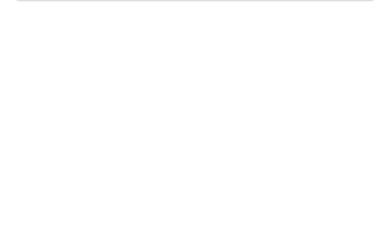
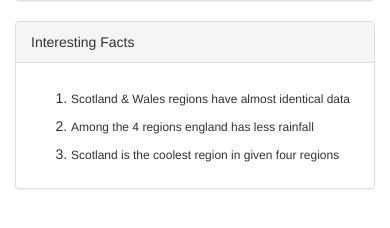
Before and after one commit to rushjadhav/web_assessment_kisanhub_rushikesh, a Django app: template weather_data_analyzer/weather_data/templates/index.html in a window 390 px wide. Shown: the part 355-583 px from the top of the page. Run offline with Django 3.2, Linux system fonts and the light colour scheme; the template is opened without the code that fills it: values that come from a table or form of the project are taken from there, others are empty; data comes from the database, SQL or seed files in the repository; some libraries are stand-ins or nearby versions.

Commit message:
Added interesting facts in index html page

```diff
--- a/weather_data_analyzer/weather_data/templates/index.html
+++ b/weather_data_analyzer/weather_data/templates/index.html
@@ -1,3 +1,5 @@
+
+
 <!DOCTYPE html>
 {% load staticfiles %}
 <html lang="en">
@@ -9,20 +11,16 @@
     <meta name="viewport" content="width=device-width, initial-scale=1">
     <link rel="stylesheet" href="{% static 'weather_data/css/bootstrap.min.css' %}">
   </head>
-
   <body>
-
     <div class="container">
       <h2>{{current_region.name}} Monthly Weather Data</h2>
-
       <select class="btn dropdown-toggle" onchange="if (this.value) window.location.href='/?region_id='+this.value">
       {% for region in regions%}
       <option {% if region.id == current_region.id%} selected {% endif %} value="{{region.id}}"> {{region.name}}</option>
       {% endfor %}
       </select>
-
       <div class="row">
-              <div class="col-md-12">
+        <div class="col-md-9">
           <div class="panel panel-default">
             <div class="panel-heading">
               Monthly average Data
@@ -32,14 +30,32 @@
             </div>
           </div>
         </div>
+        <div class="col-md-3">
+          <div class="panel panel-default">
+            <div class="panel-heading">
+              Interesting Facts
+            </div>
+            <div class="panel-body">
+              <ol>
+                <li>
+                  <h6>Scotland & Wales regions have almost identical data</h6>
+                </li>
+                <li>
+                  <h6>Among the 4 regions england has less rainfall</h6>
+                </li>
+                <li>
+                  <h6>Scotland is the coolest region in given four regions</h6>
+                </li>
+              </ol>
             </div>
           </div>
-
+        </div>
+      </div>
+    </div>
     <script src= "{% static 'weather_data/js/jquery.min.js' %}"></script>
     <script src= "{% static 'weather_data/js/bootstrap.min.js' %}"> </script>
     <script src= "{% static 'weather_data/js/Chart.min.js' %}"></script>
     <script>
-
       var averageMonthly = document.getElementById('averageMonthlyData').getContext('2d');
 
       var averageMaxTemperature = {{average_max_temperature}}
```
Also changed, not shown: README.md. Lines whose indentation alone changed are shown as unchanged.
